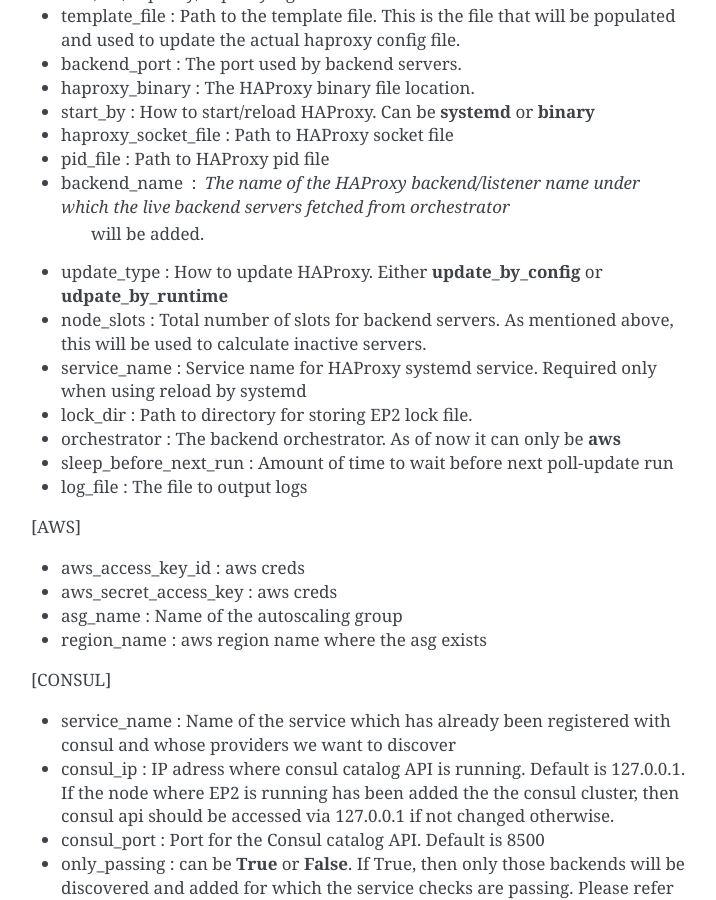
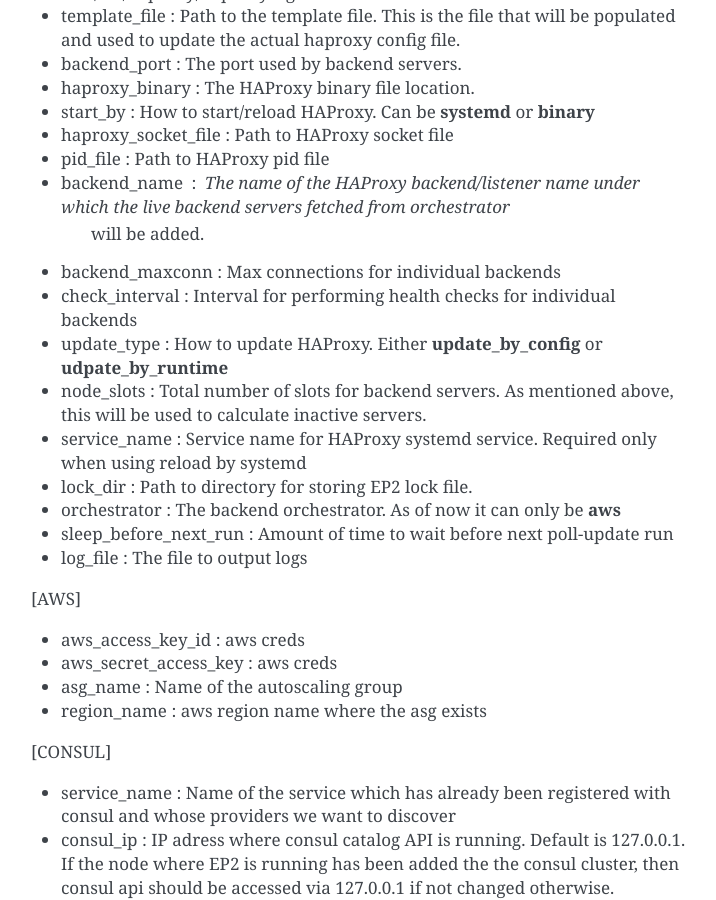
Before and after one commit to LazyWolves/ElasticPyProxy, a Sphinx documentation site: the page built from docs/source/index.rst, in a window 1280 px wide and 900 px high, scrolled down 6483 px. Shown: the whole window, without its empty margins (389-1105 px from the left). Built offline with Sphinx 7.4.7, drawn with Linux system fonts in a browser that asks for light colours.

Commit message:
Add doc for backend_maxconn and check_interval

```diff
--- a/docs/source/index.rst
+++ b/docs/source/index.rst
@@ -266,6 +266,8 @@
 - pid_file : Path to HAProxy pid file
 - backend_name : The name of the HAProxy backend/listener name under which the live backend servers fetched from orchestrator
                  will be added.
+- backend_maxconn : Max connections for individual backends
+- check_interval : Interval for performing health checks for individual backends
 - update_type : How to update HAProxy. Either **update_by_config** or **udpate_by_runtime**
 - node_slots : Total number of slots for backend servers. As mentioned above, this will be used to calculate inactive servers.
 - service_name : Service name for HAProxy systemd service. Required only when using reload by systemd
```
